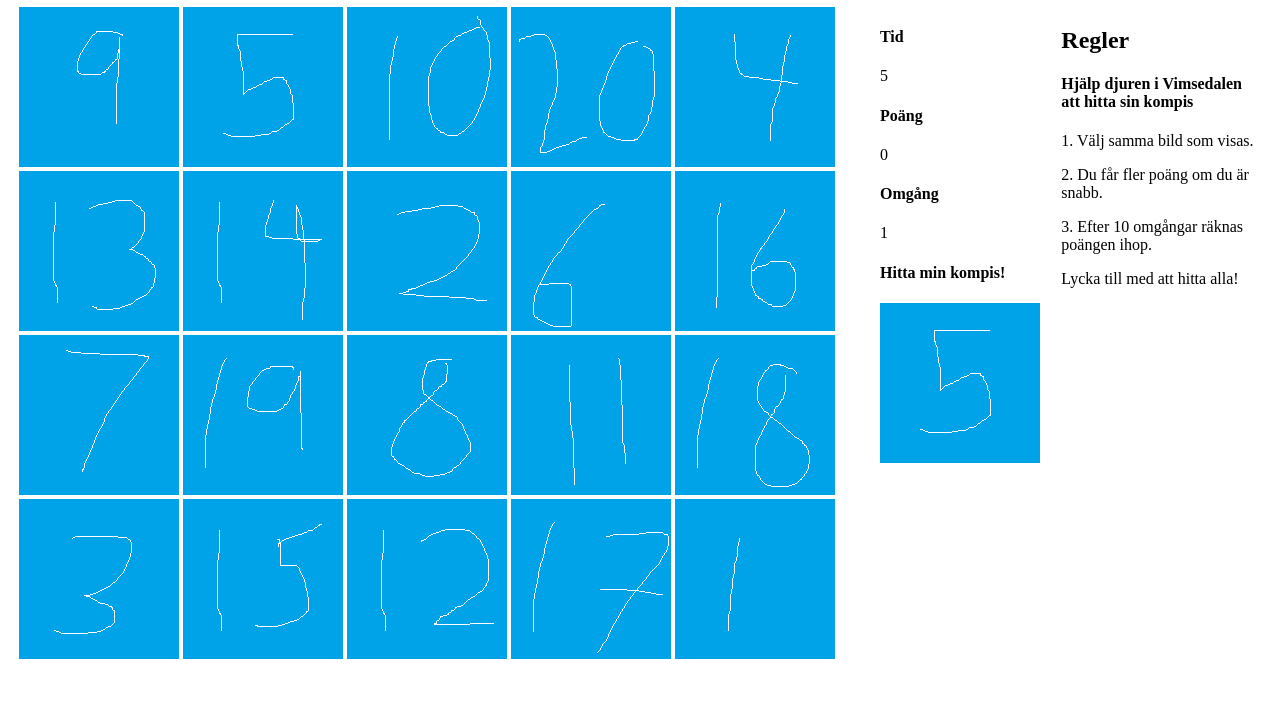
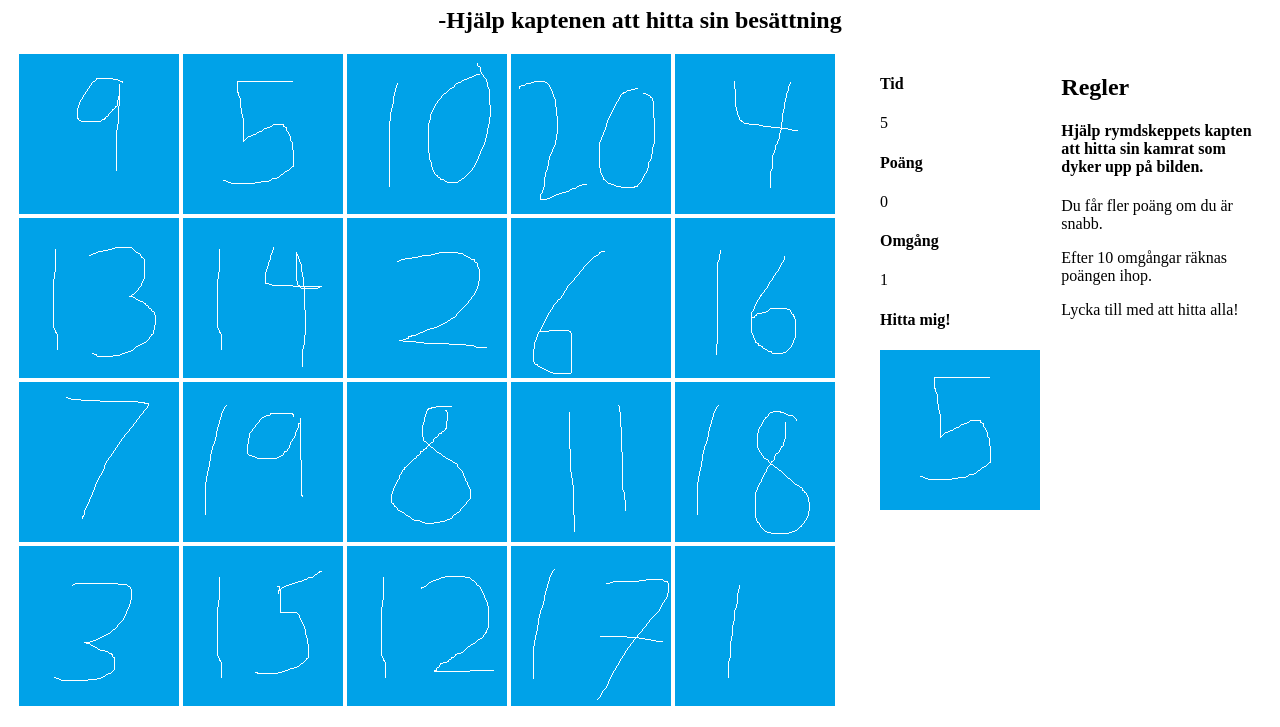
Before and after one commit to Ytterborg/Vimsedalen, a plain HTML site: page index.html in a window 1280 px wide. Shown: the part 73-800 px from the top of the page. Drawn offline with nearby package versions, Linux system fonts and the light colour scheme.

Commit message:
change story text

```diff
--- a/index.html
+++ b/index.html
@@ -12,7 +12,8 @@
 </head>
 
 <body ng-app = "vimsedalenApp" ng-controller = "gameController" ng-cloak>
-     <h1>Hitta i Vimsedalen</h1>
+     <h1>Ett rymdskepp har kraschlandat i Vimsedalen</h1>
+     <h2 id="subheading">-Hjälp kaptenen att hitta sin besättning</h2>
 
      <div id="wrapper">
     <div id="grid" >
@@ -34,7 +35,7 @@
         <div>
             {{round}}
         </div>
-        <h4>Hitta min kompis!</h4>
+        <h4>Hitta mig!</h4>
         <div id="rightPicture">
             <img ng-src="{{rightPicture}}" >
         </div>
@@ -42,10 +43,9 @@
 
     <div id="rules">
         <h2>Regler</h2>
-        <h4>Hjälp djuren i Vimsedalen att hitta sin kompis</h4>
-        <p>1. Välj samma bild som visas.</p>
-        <p>2. Du får fler poäng om du är snabb.</p>
-        <p>3. Efter 10 omgångar räknas poängen ihop.</p>
+        <h4>Hjälp rymdskeppets kapten att hitta sin kamrat som dyker upp på bilden.</h4>
+        <p>Du får fler poäng om du är snabb.</p>
+        <p>Efter 10 omgångar räknas poängen ihop.</p>
         <p>Lycka till med att hitta alla!</p>
     </div>
 </div>
--- a/style.css
+++ b/style.css
@@ -1,6 +1,9 @@
 h1{
-color: yellowgreen;
 text-align: center;
+}
+
+#subheading{
+    text-align: center;
 }
 
 #grid{
```
